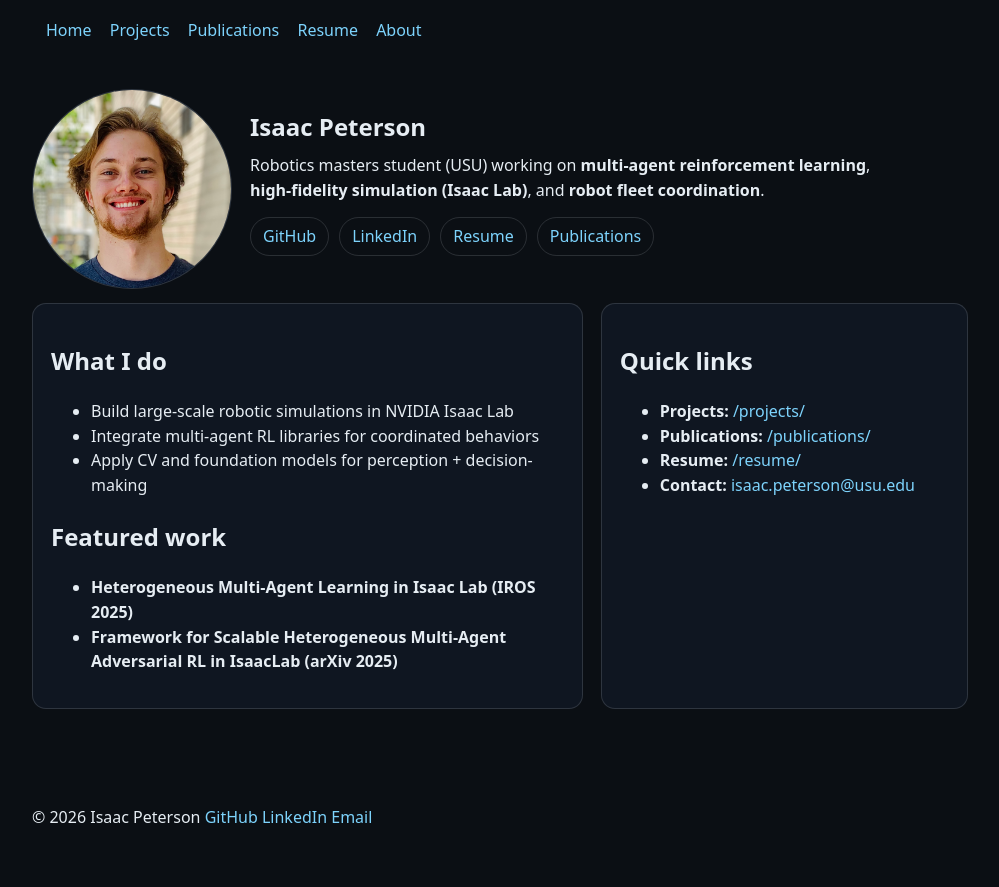
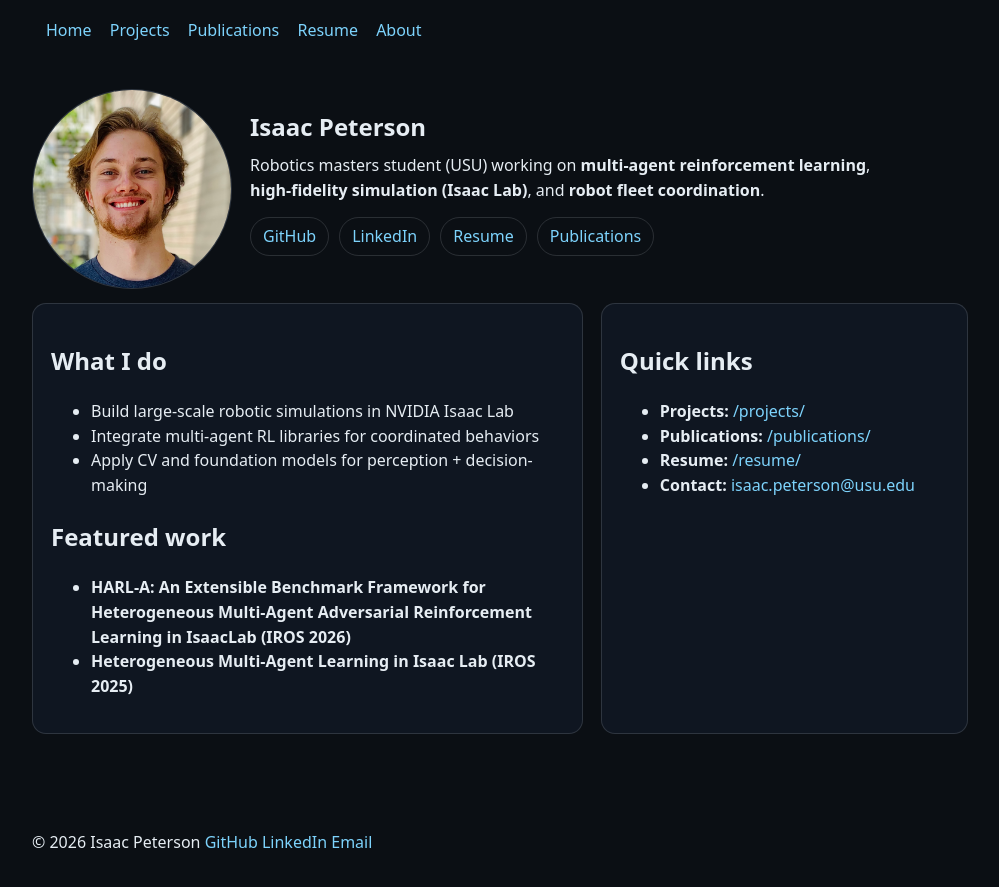
Before and after one commit to Isaacwilliam4/isaacwilliam4.github.io, a Jekyll site: the page built from index.html, in a window 1280 px wide. Shown: the top 887 px of the page, without its empty margins (140-1139 px from the left). Built offline with Jekyll 4.4.1, drawn with Linux system fonts in a browser that asks for light colours.

Commit message:
updated pubs for new paper

```diff
--- a/index.html
+++ b/index.html
@@ -35,8 +35,8 @@ title: Home
 
     <h2>Featured work</h2>
     <ul>
+      <li><strong>HARL-A: An Extensible Benchmark Framework for Heterogeneous Multi-Agent Adversarial Reinforcement Learning in IsaacLab (IROS 2026)</strong></li>
       <li><strong>Heterogeneous Multi-Agent Learning in Isaac Lab (IROS 2025)</strong></li>
-      <li><strong>Framework for Scalable Heterogeneous Multi-Agent Adversarial RL in IsaacLab (arXiv 2025)</strong></li>
     </ul>
   </div>
 
```
Also changed, not shown: 1 other file.
